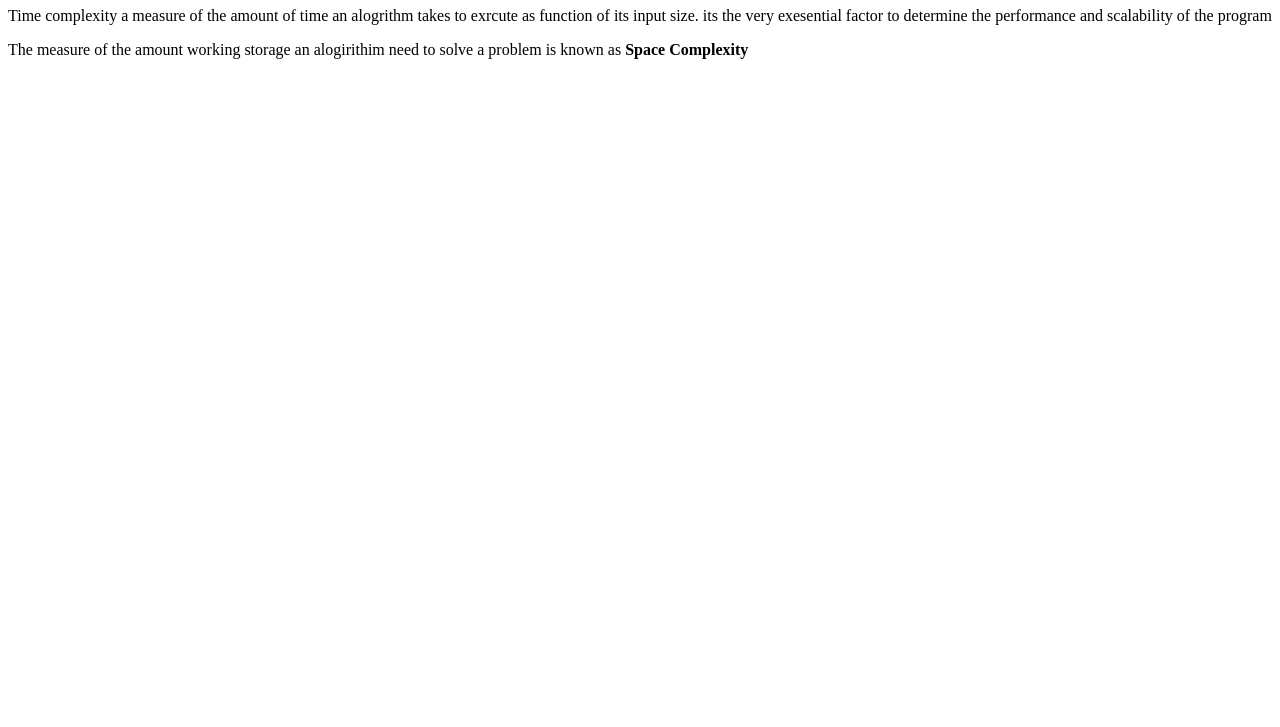
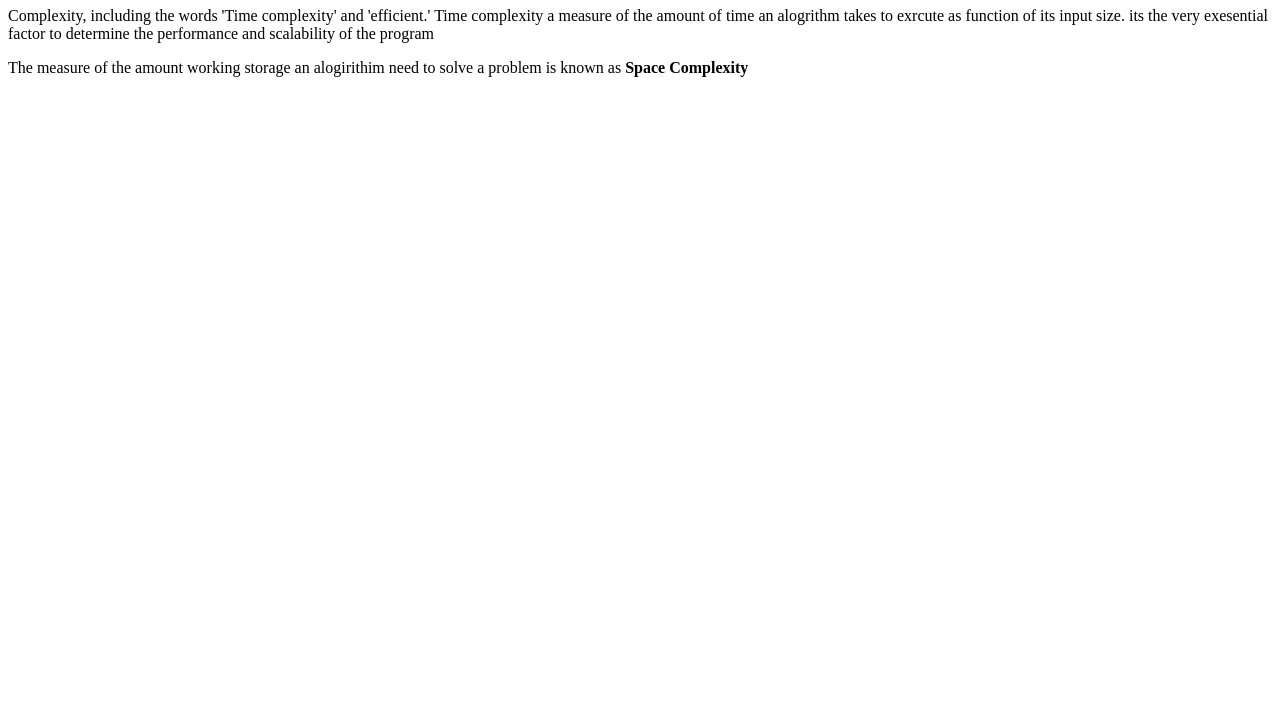
Before and after one commit to acciojob/time-and-space-complexity-Hemanthmon, a website: page main.html in a window 1280 px wide. Shown: the part 73-800 px from the top of the page. Drawn offline with Linux system fonts and the light colour scheme.

Commit message:
created a submission

```diff
--- a/main.html
+++ b/main.html
@@ -8,7 +8,7 @@
 
 <body>
 	<h1>Time, Space Complexity</h1>
-	<p>Time complexity a measure of the amount of time an alogrithm takes to exrcute as function of its input size. its the very exesential factor to determine the performance and scalability of the program</p>
+	<p> Complexity, including the words 'Time complexity' and 'efficient.' Time complexity a measure of the amount of time an alogrithm takes to exrcute as function of its input size. its the very exesential factor to determine the performance and scalability of the program</p>
 	<p>The measure of the  amount working storage an alogirithim need to solve a problem is known as <b>Space Complexity</b></p>
     <script type="text/javascript" src="./script.js">
 </script>
```
